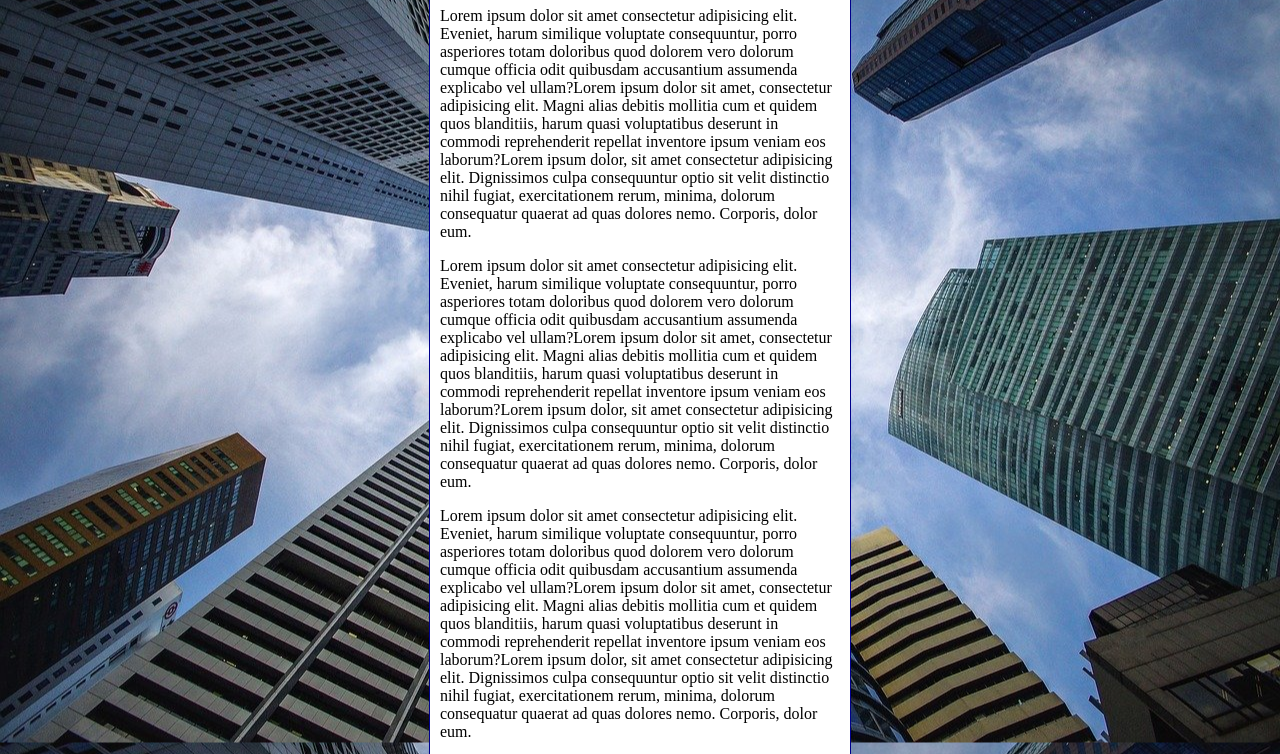
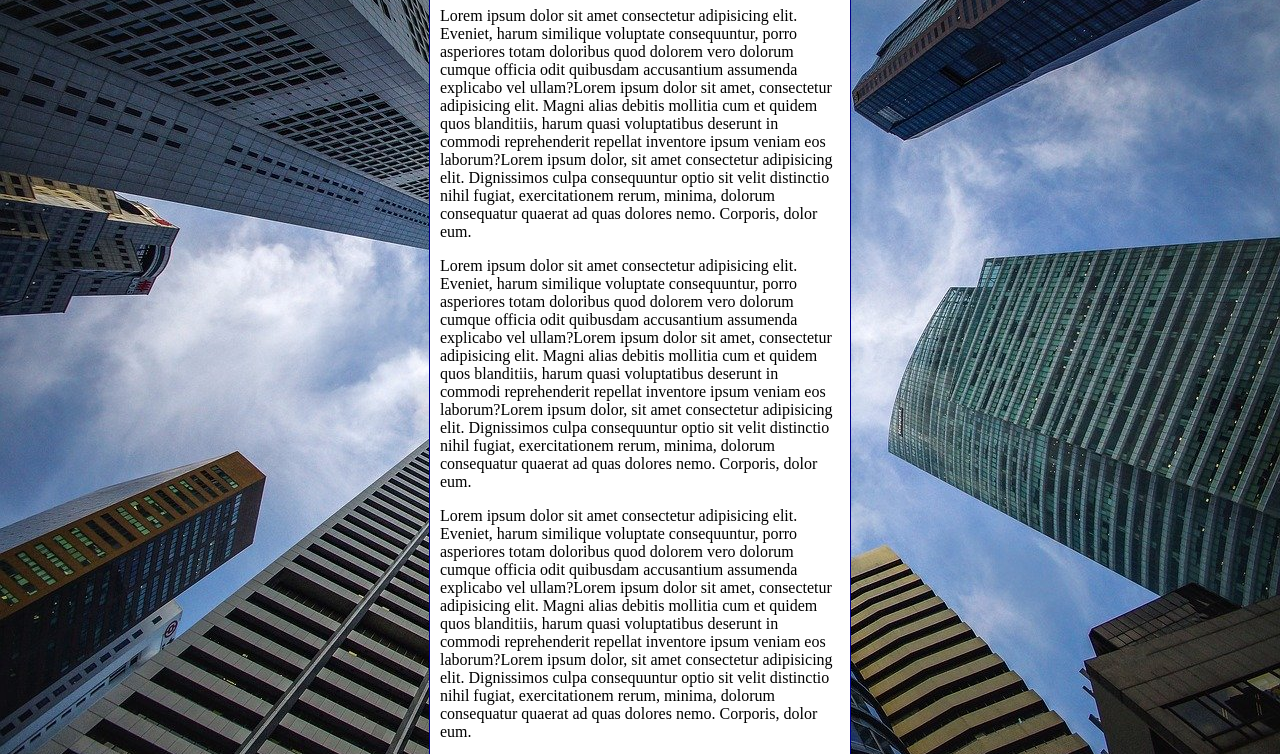
Before and after one commit to rianbruno/html-css, a plain HTML site: page exercicios/ex0022/fundo006.html in a window 1280 px wide. Shown: the part 92-846 px from the top of the page. Drawn offline with Linux system fonts and the light colour scheme.

Commit message:
shorthand

```diff
--- a/exercicios/ex0022/fundo006.html
+++ b/exercicios/ex0022/fundo006.html
@@ -3,20 +3,28 @@
 <head>
     <meta charset="UTF-8">
     <meta name="viewport" content="width=device-width, initial-scale=1.0">
-    <title>Document</title>
+    <title>Fundo Fixo de Tela</title>
     <style>
         body{
             height: 100vh;
-            background-color: black;
+            /*background-color: black;
             background-image: url(imagens/wallpaper002.jpg);
             background-position: center center;
-            background-repeat: repeat-y;
+            background-repeat: no-repeat;
+            background-size: cover;
+            background-attachment: fixed;*/
+
+            /*shorthand - background
+            color > image > position > repeat > [size] > attachment
+            */
+
+            background: black url(imagens/wallpaper002.jpg) center center no-repeat fixed;
             background-size: cover;
         }
 
         main{
             background-color: white;
-            width: 400px;
+            max-width: 400px;
             padding: 10px;
             margin: auto;
             border: 1px solid darkblue;
```
